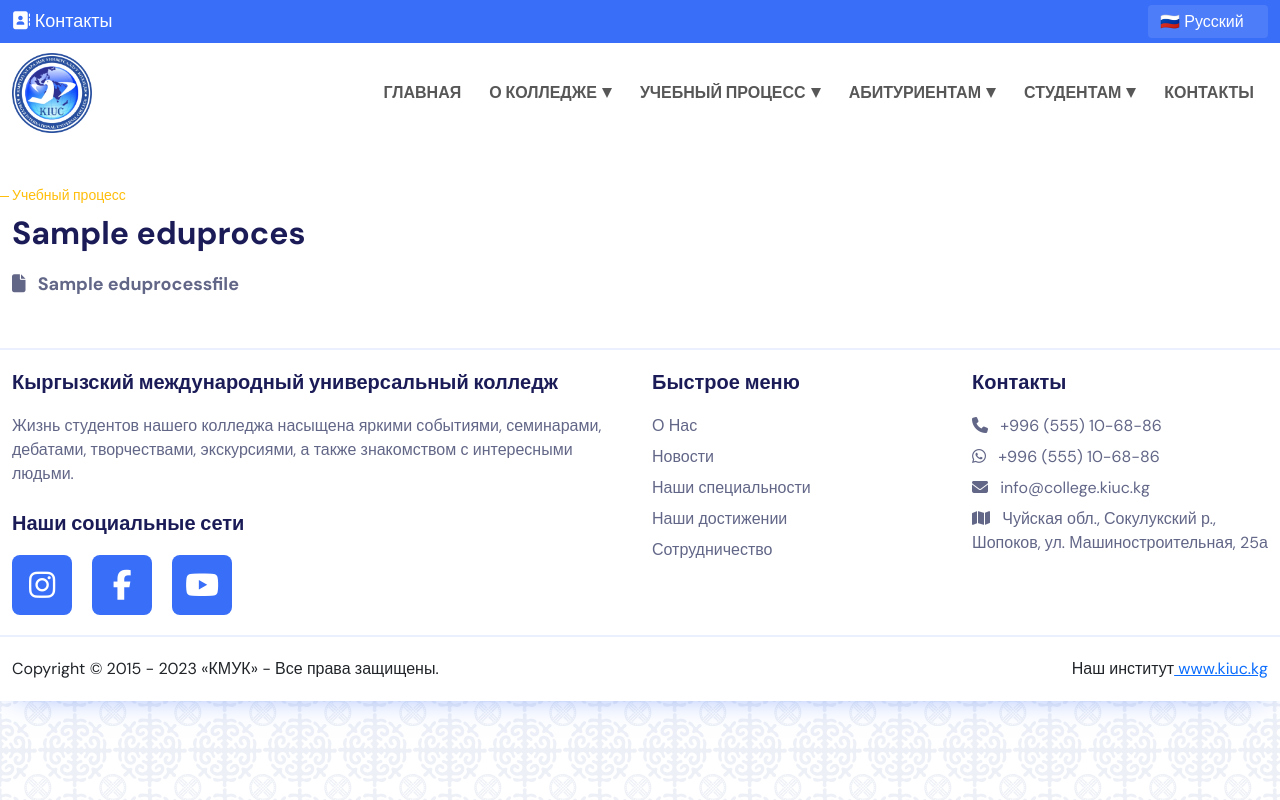
After one commit to DaProWebStudio/kiuc_college, a Django app: page /education-processes/1/ in a window 1280 px wide. The commit adds this page. Run offline with Django 4.2, Linux system fonts and the light colour scheme; tables that the repository leaves empty hold one stand-in row (values such as "Sample post"); style sheets or scripts are compiled from the project's sources; parts of the project's set-up code (start-up, migrations or seed data) failed here and were passed over; some libraries are stand-ins or nearby versions.

Commit message:
feat: added Education Processes page

```diff
--- a/apps/core/models.py
+++ b/apps/core/models.py
@@ -8,7 +8,8 @@ from imagekit.processors import ResizeToFill
 from ckeditor.fields import RichTextField
 
 from common.utils import get_english_translit as get_slug
-from common.upload_to_files import document_files, cooperation_files, international_images, international_main_img
+from common.upload_to_files import document_files, cooperation_files, international_images, international_main_img, \
+    edu_process_files
 from common.managers import ActiveManager
 
 
@@ -92,3 +93,36 @@ class DocumentFile(models.Model):
     class Meta:
         verbose_name = _('Файл документа')
         verbose_name_plural = _('Файлы документа')
+
+
+class EduProcess(models.Model):
+    title = models.CharField(_("Название"), max_length=255)
+    is_active = models.BooleanField(_("Активный"), default=True)
+
+    created = models.DateTimeField(auto_now_add=True)
+    updated = models.DateTimeField(auto_now=True)
+
+    objects = models.Manager()
+    active = ActiveManager()
+
+    def __str__(self):
+        return self.title
+
+    class Meta:
+        verbose_name = _('Учебный процесс')
+        verbose_name_plural = _('Учебные процессы')
+
+
+class EduProcessFile(models.Model):
+    process = models.ForeignKey(EduProcess, verbose_name=_("Документ"), on_delete=models.CASCADE, related_name='files')
+    title = models.CharField(_("Название файла"), max_length=255)
+    file = models.FileField(
+        _("Файл"), validators=[FileExtensionValidator(['pdf', 'png', 'jpg', 'webp'])], upload_to=edu_process_files
+    )
+
+    def __str__(self):
+        return f'{self.process} - {self.title}'
+
+    class Meta:
+        verbose_name = _('Файл учебного процесса')
+        verbose_name_plural = _('Файлы учебных процессов')
--- /dev/null
+++ b/apps/core/templates/edu_process_detail.html
@@ -0,0 +1,29 @@
+{% extends 'base/base.html' %}
+{% load static i18n %}
+
+{% block title %}
+    {{ process.title }}
+{% endblock %}
+
+{% block content %}
+    <section class="section documents">
+        <div class="container">
+            <div class="row">
+                <div class="title col-12 m-auto">
+                    <span>{% trans 'Учебный процесс' %}</span>
+                    <h3>{{ process.title }}</h3>
+                </div>
+                <ul class="cooperation-list col-12 m-auto">
+                    {% for item in process.files.all %}
+                        <li>
+                            <a href="{{ item.file.url }}">
+                                <i class="fa fa-file mr-2"></i>
+                                {{ item.title }}
+                            </a>
+                        </li>
+                    {% endfor %}
+                </ul>
+            </div>
+        </div>
+    </section>
+{% endblock %}
--- a/apps/core/urls.py
+++ b/apps/core/urls.py
@@ -15,4 +15,6 @@ urlpatterns = [
     # More
     path('welcoming-remarks/', views.WelcomingRemarksView.as_view(), name='welcoming_remarks'),
     path('reception-applicants/', views.ReceptionApplicantsView.as_view(), name='reception'),
+    # Education Process
+    path('education-processes/<int:pk>/', views.EduProcessDetailView.as_view(), name='edu_process_detail'),
 ]
--- a/apps/core/views.py
+++ b/apps/core/views.py
@@ -4,7 +4,7 @@ from django.views.generic import TemplateView, FormView, ListView, DetailView
 from django.utils.translation import gettext_lazy as _
 
 from apps.core.models import Cooperation, Document, DocumentFile, InternationalCooperation, \
-    InternationalCooperationImages
+    InternationalCooperationImages, EduProcess, EduProcessFile
 from apps.news.models import News
 from apps.specialty.models import Specialty
 
@@ -76,3 +76,12 @@ class ReceptionApplicantsView(ListView):
     queryset = model.active.all()
     context_object_name = 'specialties'
     template_name = 'reception.html'
+
+
+class EduProcessDetailView(DetailView):
+    model = EduProcess
+    queryset = model.objects.prefetch_related(
+        Prefetch('files', EduProcessFile.objects.all())
+    )
+    context_object_name = 'process'
+    template_name = 'edu_process_detail.html'
--- a/common/context_processors.py
+++ b/common/context_processors.py
@@ -1,7 +1,10 @@
 from django.conf import settings
+
+from apps.core.models import EduProcess
 
 
 def getting_info(request):
     style_core_version = settings.STYLE_CORE_VERSION
     style_responsive_version = settings.STYLE_RESPONSIVE_VERSION
+    edu_processes = EduProcess.active.all()
     return locals()
--- a/common/upload_to_files.py
+++ b/common/upload_to_files.py
@@ -43,6 +43,11 @@ def document_files(instance, filename):
     return f'documents/{get_slug(instance.document.title)}/{get_slug(instance.title)}.{list_file[-1]}'
 
 
+def edu_process_files(instance, filename):
+    list_file = filename.split('.')
+    return f'edu-processes/{get_slug(instance.process.title)}/{get_slug(instance.title)}.{list_file[-1]}'
+
+
 def recaptcha_img(instance, filename):
     list_file = filename.split('.')
     return f'recaptcha/{uuid.uuid4().hex[:12]}.{list_file[-1]}'
--- a/templates/base/menu.html
+++ b/templates/base/menu.html
@@ -53,7 +53,19 @@
                                 <li><a href="{% url 'internationals' %}" class="nav__menu__sub-link">{% trans 'Международное сотрудничество' %}</a></li>
                             </ul>
                         </li>
-                        <li><a href="#" class="nav__menu-link">{% trans 'Учебный процесс' %}</a></li>
+                        <li>
+                            <a href="#" class="nav__menu-link">
+                                {% trans 'Учебный процесс' %}
+                                <span class="nav__menu-arrow"></span>
+                            </a>
+                            <ul class="nav__menu__sub-list">
+                                {% for edu_process in edu_processes %}
+                                    <li>
+                                        <a href="{% url 'edu_process_detail' edu_process.pk %}" class="nav__menu__sub-link">{{ edu_process }}</a>
+                                    </li>
+                                {% endfor %}
+                            </ul>
+                        </li>
                         <li>
                             <a href="#" class="nav__menu-link">
                                 {% trans 'Абитуриентам' %}
```
Also changed, not shown: apps/core/admin.py (+12 -1 lines).
